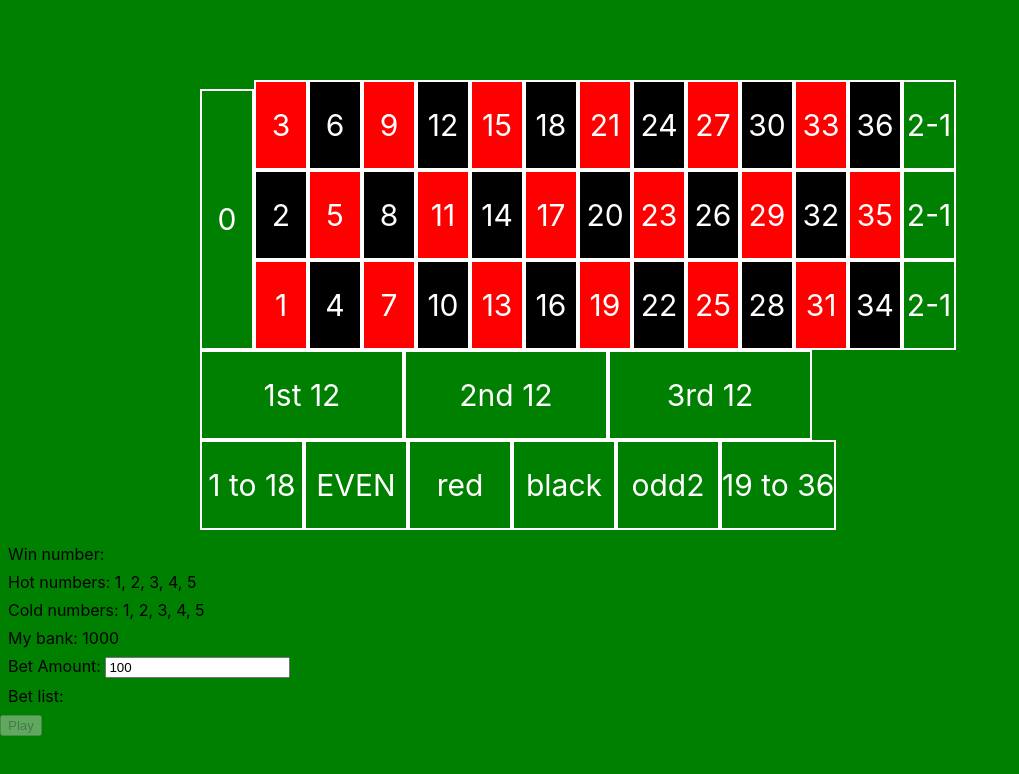
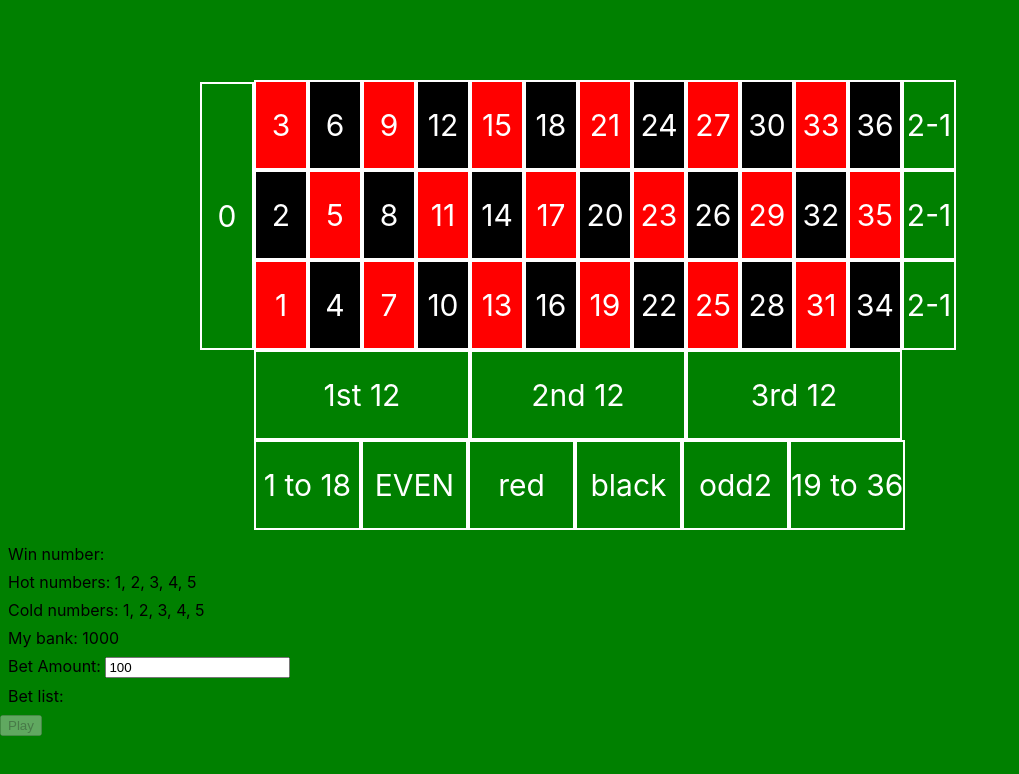
Before and after one commit to IlyaRedkin/roulette-game, a React (Create React App) app: page / in a window 1280 px wide. Shown: the top 774 px of the page, without its empty margins (0-1019 px from the left). Built offline with nearby package versions, Linux system fonts and the light colour scheme.

Commit message:
[RG-1] fixed styles

```diff
--- a/src/pages/Board/BoardLayout.tsx
+++ b/src/pages/Board/BoardLayout.tsx
@@ -61,6 +61,7 @@ const StyledColumnItem = styled(BoardItem)`
 const StyledBottomLines = styled.div`
   display: flex;
   flex-direction: column;
+  margin-left: 54px;
 `
 const StyledBottomLine = styled.div`
   display: flex;
@@ -71,14 +72,14 @@ const StyledBottomLine = styled.div`
 const StyledDozenItem = styled(BoardItem)`
   padding-top: 25px;
   padding-bottom: 25px;
-  min-width: 200px;
+  min-width: 212px;
 `
 const StyledBottomItem = styled(BoardItem)`
   padding-top: 25px;
   padding-bottom: 25px;
-  min-width: 100px;
+  min-width: 103px;
 `
 const StyledZeroItem = styled(BoardItem)`
-  padding-top: 110px;
-  padding-bottom: 111px;
+  padding-top: 114px;
+  padding-bottom: 114px;
 `
```
